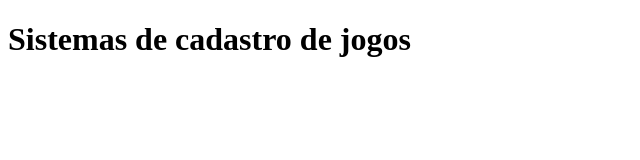
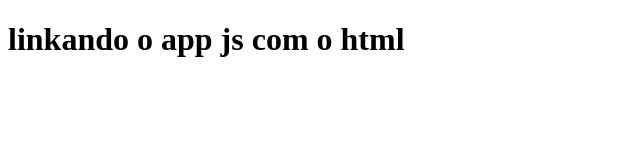
Before and after one commit to Ayenelu/meu-primenro-git, a plain HTML site: page index.html in a window 1280 px wide. Shown: the whole page, without its empty margins (0-640 px from the left). Drawn offline with Linux system fonts and the light colour scheme.

Commit message:
Update index.html

```diff
--- a/index.html
+++ b/index.html
@@ -6,6 +6,6 @@
     <title>Meus jogos</title>
 </head>
 <body>
-    <h1>Sistemas de cadastro de jogos</h1>
+    <h1> linkando o app js com o html</h1>
 </body>
 </html>
```
